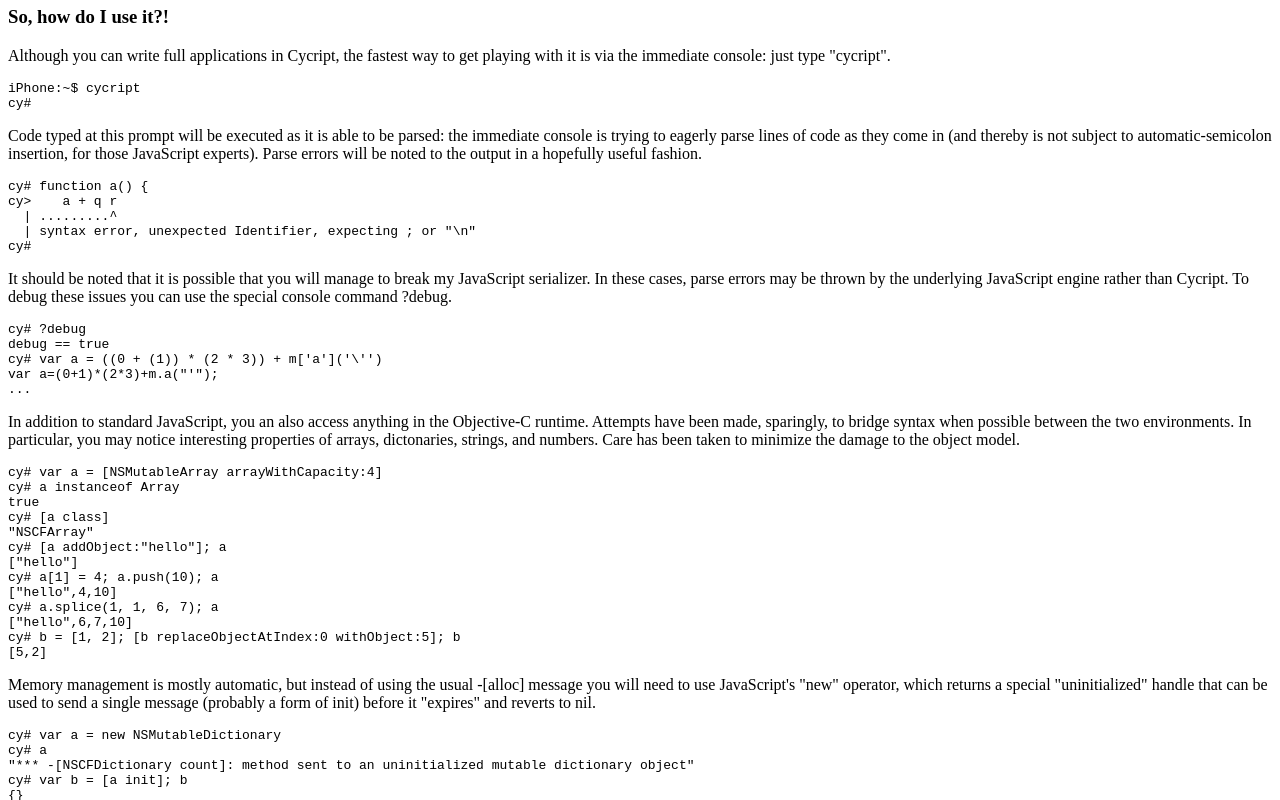
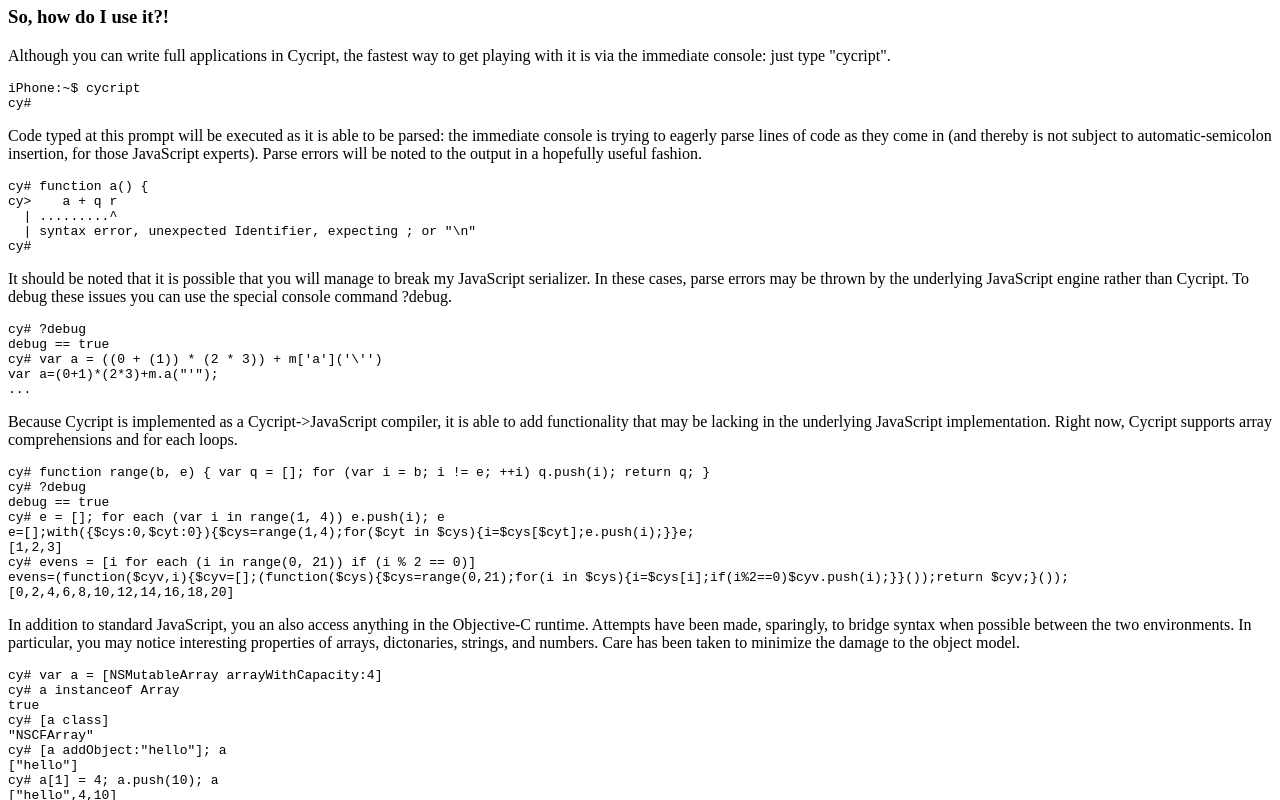
Before and after one commit to nowsecure/frida-cycript, a plain HTML site: page website/index.html in a window 1280 px wide. Shown: the part 442-1242 px from the top of the page. Drawn offline with Linux system fonts and the light colour scheme.

Commit message:
Add information about Cycript's for each syntax.

```diff
--- a/website/index.html
+++ b/website/index.html
@@ -41,6 +41,18 @@
 cy# var a = ((0 + (1)) * (2 * 3)) + m['a']('\'')
 var a=(0+1)*(2*3)+m.a("'");
 ...</xmp>
+
+<p>Because Cycript is implemented as a Cycript->JavaScript compiler, it is able to add functionality that may be lacking in the underlying JavaScript implementation. Right now, Cycript supports array comprehensions and for each loops.</p>
+
+<xmp>cy# function range(b, e) { var q = []; for (var i = b; i != e; ++i) q.push(i); return q; }
+cy# ?debug
+debug == true
+cy# e = []; for each (var i in range(1, 4)) e.push(i); e
+e=[];with({$cys:0,$cyt:0}){$cys=range(1,4);for($cyt in $cys){i=$cys[$cyt];e.push(i);}}e;
+[1,2,3]
+cy# evens = [i for each (i in range(0, 21)) if (i % 2 == 0)]
+evens=(function($cyv,i){$cyv=[];(function($cys){$cys=range(0,21);for(i in $cys){i=$cys[i];if(i%2==0)$cyv.push(i);}}());return $cyv;}());
+[0,2,4,6,8,10,12,14,16,18,20]</xmp>
 
 <p>In addition to standard JavaScript, you an also access anything in the Objective-C runtime. Attempts have been made, sparingly, to bridge syntax when possible between the two environments. In particular, you may notice interesting properties of arrays, dictonaries, strings, and numbers. Care has been taken to minimize the damage to the object model.</p>
 
```
